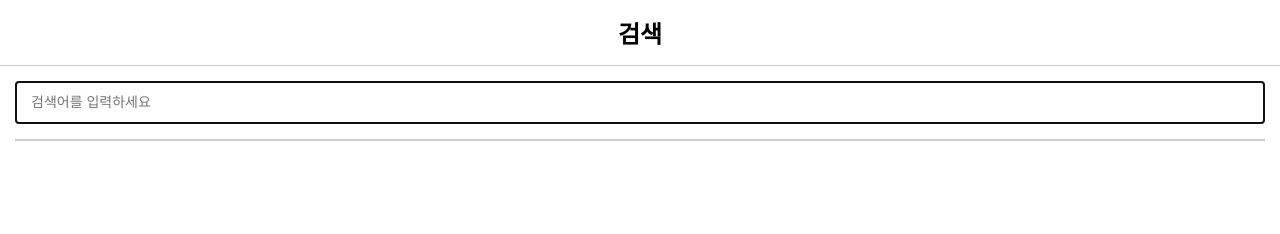
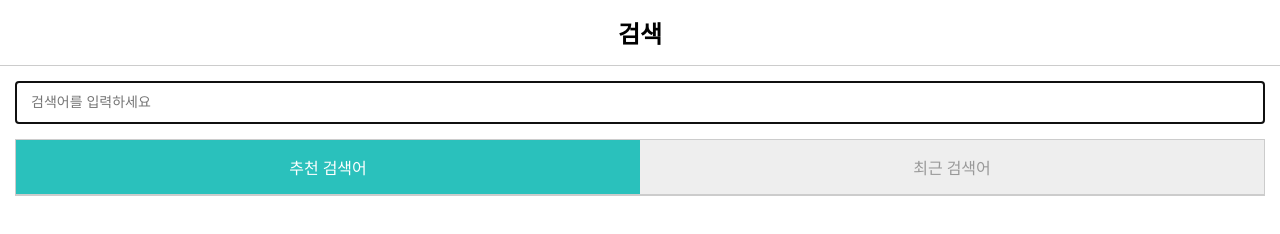
Before and after one commit to seolhee-choi/searchForm, a plain HTML site: page 1-vanilla/index.html in a window 1280 px wide. Drawn offline with Linux system fonts and the light colour scheme.

Commit message:
요구사항분석 - 탭 구현

```diff
--- a/1-vanilla/index.html
+++ b/1-vanilla/index.html
@@ -16,6 +16,7 @@
         <button type="reset" class="btn-reset"></button>
       </form>
       <div class="content">
+        <div id="tab-view"></div>
         <div id="search-result-view"></div>
       </div>
     </div>
--- a/1-vanilla/js/Controller.js
+++ b/1-vanilla/js/Controller.js
@@ -1,15 +1,18 @@
 const tag = "[Controller]";
 
 export default class Controller {
-  constructor(store, { searchFormView, searchResultView }) {
+  constructor(store, { searchFormView, searchResultView, tabView }) {
     console.log(tag, "constructor");
 
     this.store = store;
 
     this.searchFormView = searchFormView;
     this.searchResultView = searchResultView;
+    this.tabView = tabView;
 
-    this.subscribeViewEvents()
+
+    this.subscribeViewEvents();
+    this.render();
   }
 
   subscribeViewEvents() {
@@ -21,27 +24,30 @@ export default class Controller {
   search(searchKeyword) {
     console.log(tag, "search", searchKeyword);
     this.store.search(searchKeyword);
-    this.render()
+    this.render();
   }
 
   reset() {
     console.log(tag, "reset");
-    //TODO
-    this.store.searchKeyword = ""
-    this.store.searchResult = []
-    this.render()
 
+    this.store.searchKeyword = "";
+    this.store.searchResult = [];
+    this.render();
     //this.searchResultView.hide(); -> 해당 방법도 가능
   }
 
   //controller가 관리하는 view들을 이용해 화면에 출력하는 기능
   render() {
     if(this.store.searchKeyword.length > 0) {
-      this.searchResultView.show(this.store.searchResult)
-      return
+      return this.renderSerchResult();
     }
 
-    this.searchResultView.hide()
+    this.tabView.show(this.store.selectedTab);
+    this.searchResultView.hide();
   }
 
+  renderSerchResult() {
+    this.tabView.hide();
+    this.searchResultView.show(this.store.searchResult);
+  }
 }
--- a/1-vanilla/js/Store.js
+++ b/1-vanilla/js/Store.js
@@ -1,3 +1,5 @@
+import { TabType } from "./views/TabView.js";
+
 const tag = "[Store]";
 
 export default class Store {
@@ -10,11 +12,12 @@ export default class Store {
 
     this.searchKeyword = "";
     this.searchResult = [];
+    this.selectedTab = TabType.KEYWORD;
   }
 
   search(keyword) {
     this.searchKeyword = keyword
-    this.searchResult = this.storage.productData.filter(product =>
+    this.searchResult = this.storage.productData.filter((product) =>
       product.name.includes(keyword)
     );
   }
--- a/1-vanilla/js/main.js
+++ b/1-vanilla/js/main.js
@@ -3,6 +3,7 @@ import Store from "./Store.js";
 import storage from "./storage.js";
 import SearchFormView from "./views/SearchFormView.js";
 import SearchResultView from "./views/SearchResultView.js";
+import TabView from "./views/TabView.js";
 
 const tag = "[main]";
 
@@ -16,6 +17,7 @@ function main() {
   const views = {
     searchFormView: new SearchFormView(),
     searchResultView: new SearchResultView(),
+    tabView: new TabView(),
   };
 
   new Controller(store, views);
--- /dev/null
+++ b/1-vanilla/js/views/TabView.js
@@ -0,0 +1,54 @@
+import { on, qs, qsAll } from "../helpers.js";
+import View from "./View.js";
+
+export const TabType = {
+    KEYWORD: "KEYWORD",
+    HISTORY: "HISTORY",
+};
+
+const TabLabel = {
+    [TabType.KEYWORD]: "추천 검색어",
+    [TabType.HISTORY]: "최근 검색어",
+};
+
+export default class TabView extends View {
+    constructor() {
+        super(qs('#tab-view'));
+        this.template = new Template();
+
+        //TODO 호출하는 함수 CLICK이벤트
+
+    }
+
+    show(selectedTab) {
+        this.element.innerHTML = this.template.getTabList();
+
+        qsAll("li", this.element).forEach((li) => {
+            li.className = li.dataset.tab === selectedTab ? "active" : "";
+        });
+
+        super.show();
+    }
+
+}
+
+class Template {
+    getTabList() {
+        return `
+            <ul class="tabs">
+                ${Object.values(TabType)
+                    .map(tabType => ({ tabType, tabLabel: TabLabel[tabType]}))
+                    .map(this._getTab)
+                    .join("")}
+            </ul>
+        `;
+    }
+
+    _getTab({ tabType, tabLabel }) {
+        return `
+            <li data-tab="${tabType}">
+                ${tabLabel}
+            </li>
+        `
+    }
+}
```
